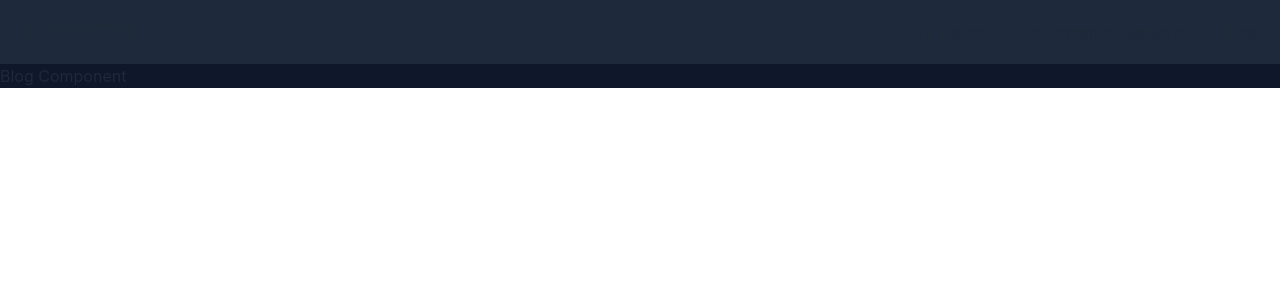
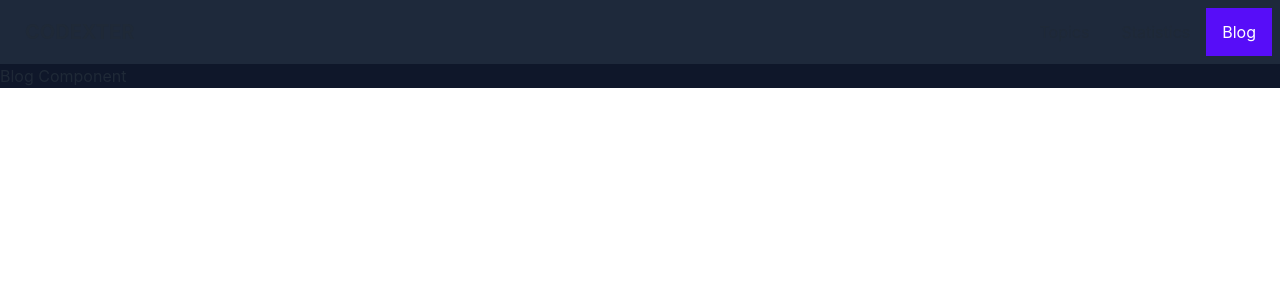
Before and after one commit to farhanhasindipro25/codexter, a React (Create React App) app: page /blogs in a window 1280 px wide. Shown: the top 300 px of the page. Built offline with nearby package versions, Linux system fonts and the light colour scheme.

Commit message:
Active Navbar Links fixed

```diff
--- a/src/components/Header/Header.js
+++ b/src/components/Header/Header.js
@@ -19,7 +19,7 @@ const Header = () => {
               assess your skill level. See your marks represented graphically,
               and also read blogs on various programming topics.
             </p>
-            <button className="btn btn-accent ml-6">Get Started</button>
+            <button className="btn btn-primary ml-6">Get Started</button>
           </div>
         </div>
       </div>
--- a/src/components/Navbar/Navbar.js
+++ b/src/components/Navbar/Navbar.js
@@ -6,21 +6,29 @@ const Navbar = () => {
     <div className="bg-slate-800">
       <div className="navbar container mx-auto">
         <div className="flex-1">
-          <NavLink to="/topics"
-          className="btn btn-ghost normal-case font-bold text-xl">
-          CODEXTER
+          <NavLink
+            to="/topics"
+            className="btn btn-ghost normal-case font-bold text-xl"
+          >
+            CODEXTER
           </NavLink>
         </div>
         <div className="flex-none">
           <ul className="menu menu-horizontal p-0">
             <li>
-              <a>Quiz Topics</a>
+              <NavLink to="/topics" className="normal-case">
+                Topics
+              </NavLink>
             </li>
             <li>
-              <a>Performance Statistics</a>
+              <NavLink to="/stats" className="normal-case">
+                Statistics
+              </NavLink>
             </li>
             <li>
-              <a>Blog</a>
+              <NavLink to="/blogs" className="normal-case">
+                Blog
+              </NavLink>
             </li>
           </ul>
         </div>
--- a/src/components/Topic/Topic.js
+++ b/src/components/Topic/Topic.js
@@ -13,7 +13,7 @@ const Topic = ({ topic }) => {
           <h2 className="card-title">{name}</h2>
           <p>Total Questions: {total}</p>
           <div className="card-actions justify-end">
-            <button className="btn btn-accent">
+            <button className="btn btn-primary">
               START QUIZ
               <ArrowSmallRightIcon className="h-5 w-5 text-white pl-1" />
             </button>
```
